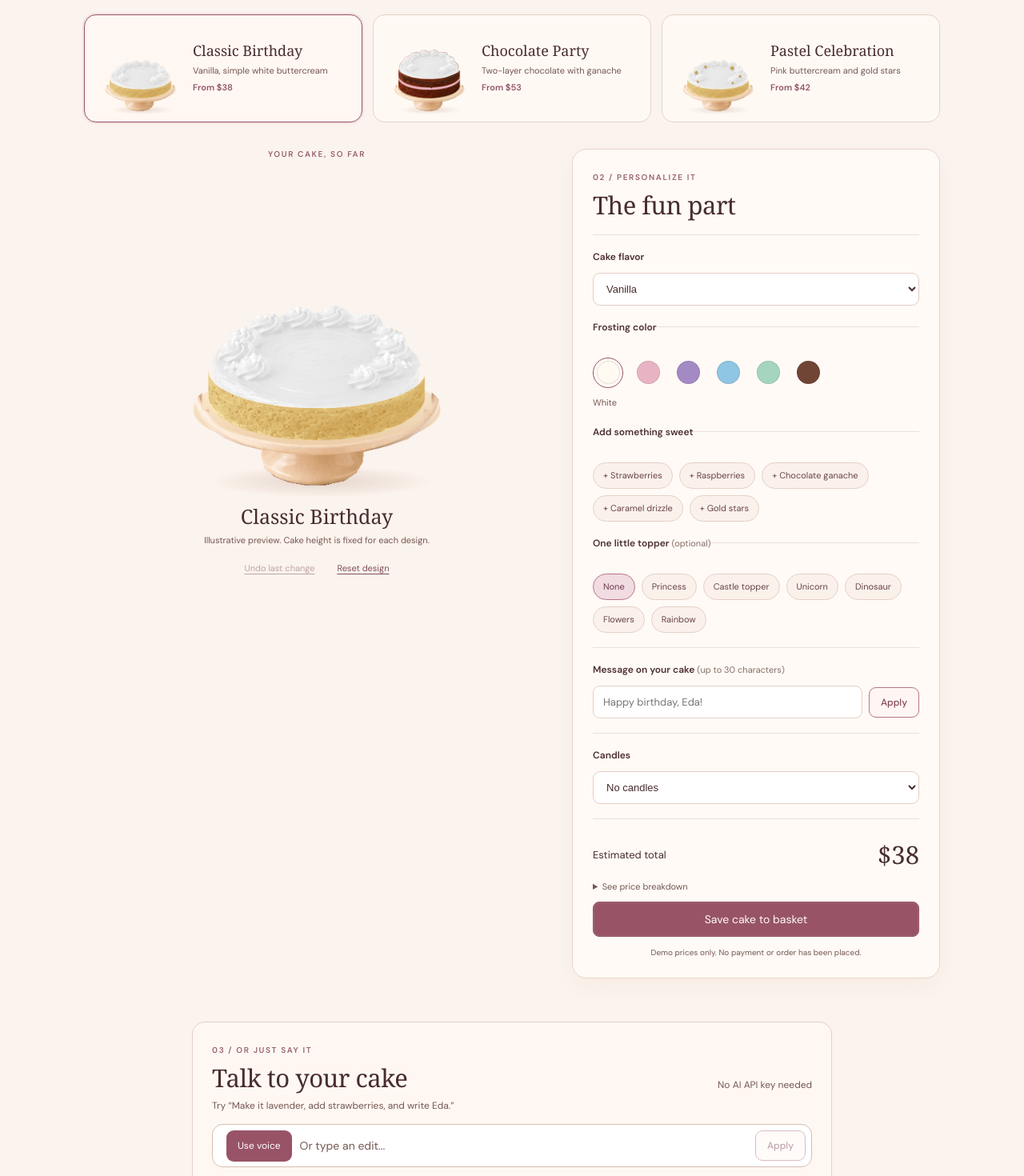
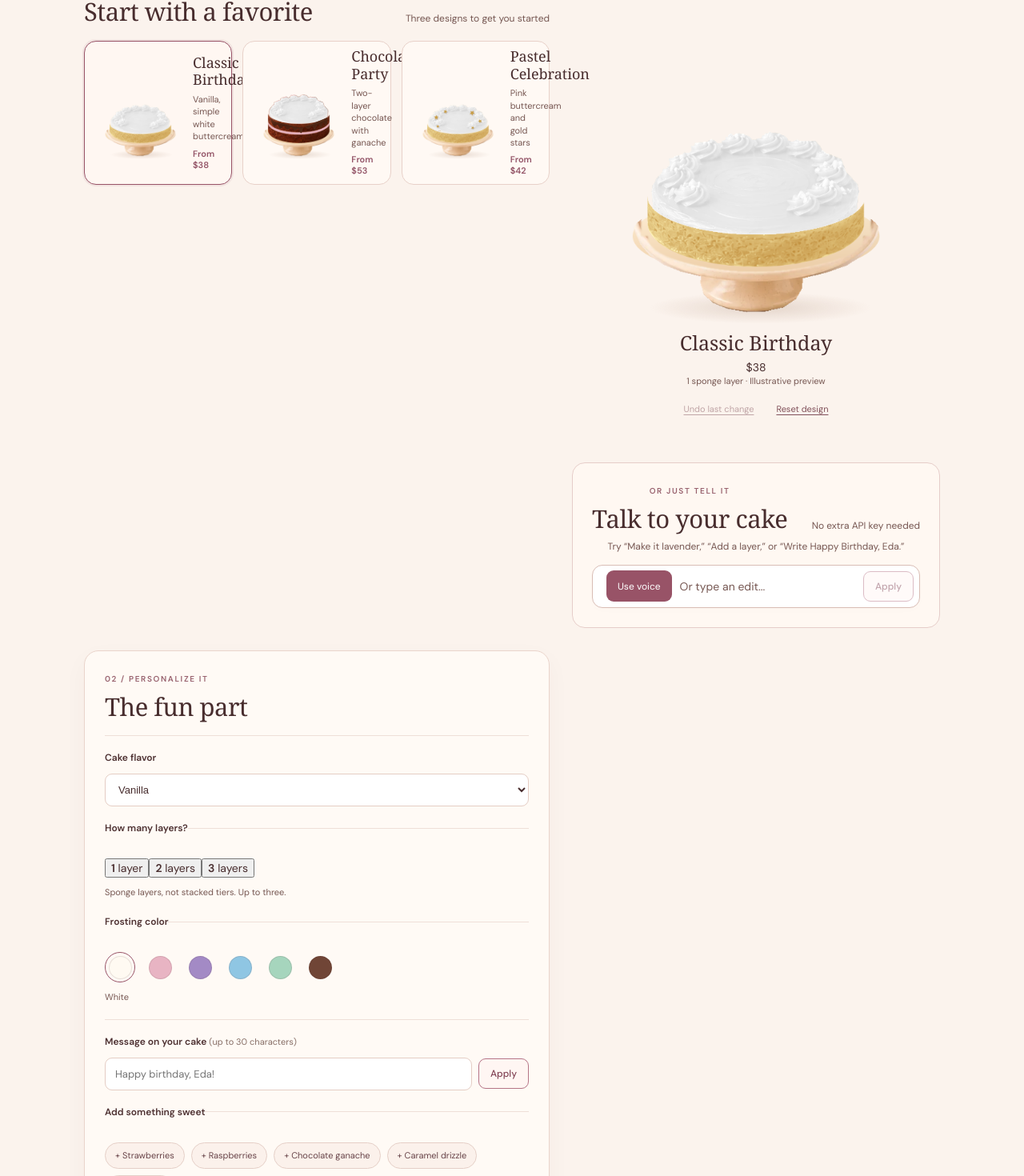
Before and after one commit to edakturk14/cake-builder, a React (Vite) app: page / in a window 1280 px wide. Shown: the part 323-1793 px from the top of the page at 80% size. Built offline with nearby package versions, Linux system fonts and the light colour scheme; a web font is replaced by a local one.

Commit message:
Put templates left, cake and voice center, personalization right; restore layer controls

```diff
--- a/src/App.tsx
+++ b/src/App.tsx
@@ -116,10 +116,11 @@ export default function App() {
     <main className="customizer-main">
       <div className="customizer-heading">
         <p className="eyebrow">A LITTLE CAKE, MADE YOUR WAY</p>
-        <h1>Make it yours.</h1>
+        <h1>Let's make your cake.</h1>
         <p className="heading-caption">Choose a cake we can make, then add your own little touches.</p>
       </div>
 
+      <div className="customizer-workspace">
       <section className="template-picker" aria-labelledby="template-title">
         <div className="section-intro"><div><span className="step-label">01 / CHOOSE YOUR CAKE</span><h2 id="template-title">Start with a favorite</h2></div><p>Three designs to get you started</p></div>
         <div className="template-grid">
@@ -132,16 +133,40 @@ export default function App() {
         </div>
       </section>
 
-      <div className="customizer-workspace">
+
         <section className="customizer-preview" aria-label="Live cake preview">
           <span className="step-label">YOUR CAKE, SO FAR</span>
           <CakeScene cake={cake} label={template.name + ' customized'} />
-          <p className="preview-name">{template.name}</p>
-          <p className="preview-hint">Illustrative preview. Cake height is fixed for each design.</p>
+          <div className="preview-summary">
+            <p className="preview-name">{template.name}</p>
+            <span className="preview-price">{formatMoney(estimate.totalCents)}</span>
+          </div>
+          {cake.inscription && <p className="preview-inscription" role="status">On your cake: <strong>{cake.inscription}</strong></p>}
+          <p className="preview-hint">{cake.layers} sponge layer{cake.layers === 1 ? '' : 's'} · Illustrative preview</p>
           <div className="preview-actions">
             <button type="button" className="text-button" onClick={() => { dispatch({ type: 'undo' }); setNotice('Undid the last edit.'); }} disabled={!design.history.length}>Undo last change</button>
             <button type="button" className="text-button" onClick={() => { dispatch({ type: 'select', cake: createTemplateCake(selected) }); setNotice('Restored the original design.'); }}>Reset design</button>
           </div>
+
+        <section className="voice-section" aria-labelledby="voice-title">
+          <div className="section-intro"><div><span className="step-label">OR JUST TELL IT</span><h2 id="voice-title">Talk to your cake</h2></div><p>No extra API key needed</p></div>
+          <p className="voice-examples">Try “Make it lavender,” “Add a layer,” or “Write Happy Birthday, Eda.”</p>
+          <form className="composer" onSubmit={submitCommand}>
+            <button type="button" className={'mic-button' + (speech.listening ? ' is-listening' : '')}
+              onClick={speech.toggle} disabled={!speech.supported} aria-pressed={speech.listening}>
+              {speech.listening ? 'Stop listening' : 'Use voice'}</button>
+            <label htmlFor="cake-command" className="sr-only">Type a cake change</label>
+            <input id="cake-command" className="composer-input" value={command} onChange={event => setCommand(event.target.value)}
+              maxLength={250} placeholder="Or type an edit..."/>
+            <button type="submit" className="secondary-button" disabled={!command.trim()}>Apply</button>
+          </form>
+          {!speech.supported && <p className="subtle-caption">Voice isn't supported here; controls and text still work.</p>}
+          {speech.listening && <p className="subtle-caption">Listening for a cake change…</p>}
+          {speech.interimTranscript && <p className="voice-transcript">“{speech.interimTranscript}”</p>}
+          {lastCommand && !speech.interimTranscript && <p className="voice-transcript">You said: “{lastCommand}”</p>}
+          {notice && <p className="user-notice" role="status">{notice}</p>}
+          {speech.error && <p className="error-note" role="alert">{speech.error}</p>}
+        </section>
         </section>
 
         <section className="customizer-editor" aria-labelledby="personalize-title">
@@ -152,6 +177,17 @@ export default function App() {
               {BAKERY_FLAVORS.map(item => <option value={item.id} key={item.id}>{item.label}</option>)}
             </select>
           </div>
+          <fieldset className="edit-group layer-picker">
+            <legend>How many layers?</legend>
+            <div className="layer-options">
+              {([1, 2, 3] as const).map(layers => <button type="button" key={layers}
+                className={'layer-choice' + (cake.layers === layers ? ' is-selected' : '')}
+                aria-pressed={cake.layers === layers} onClick={() => edit({ layers })}>
+                <strong>{layers}</strong> <span>{layers === 1 ? 'layer' : 'layers'}</span>
+              </button>)}
+            </div>
+            <small className="subtle-caption">Sponge layers, not stacked tiers. Up to three.</small>
+          </fieldset>
           <fieldset className="edit-group">
             <legend>Frosting color</legend>
             <div className="color-options">{BAKERY_COLORS.map(color => <button type="button" key={color}
@@ -160,6 +196,14 @@ export default function App() {
               onClick={() => edit({ colors: { frosting: color } })}><span style={{ backgroundColor: PALETTE_BY_ID[color].hex }} /></button>)}</div>
             <small className="subtle-caption">{cake.colors.frosting ? PALETTE_BY_ID[cake.colors.frosting].label : 'Natural frosting'}</small>
           </fieldset>
+          <div className="edit-group">
+            <label htmlFor="writing">Message on your cake <span className="quiet">(up to 30 characters)</span></label>
+            <form className="inline-edit" onSubmit={applyMessage}>
+              <input id="writing" value={messageDraft} maxLength={30} onChange={event => setMessageDraft(event.target.value)} placeholder="Happy birthday, Eda!"/>
+              <button type="submit" className="secondary-button">Apply</button>
+            </form>
+            {cake.inscription && <button type="button" className="text-button" onClick={() => edit({ inscription: '' })}>Clear writing</button>}
+          </div>
           <fieldset className="edit-group">
             <legend>Add something sweet</legend>
             <div className="option-chips">{BAKERY_TOPPINGS.map(item => <button type="button" key={item.id}
@@ -179,14 +223,6 @@ export default function App() {
                 aria-pressed={cake.toppers[0] === item.id} onClick={() => edit({ toppers: [item.id] })}>{item.label}</button>)}
             </div>
           </fieldset>
-          <div className="edit-group">
-            <label htmlFor="writing">Message on your cake <span className="quiet">(up to 30 characters)</span></label>
-            <form className="inline-edit" onSubmit={applyMessage}>
-              <input id="writing" value={messageDraft} maxLength={30} onChange={event => setMessageDraft(event.target.value)} placeholder="Happy birthday, Eda!"/>
-              <button type="submit" className="secondary-button">Apply</button>
-            </form>
-            {cake.inscription && <button type="button" className="text-button" onClick={() => edit({ inscription: '' })}>Clear writing</button>}
-          </div>
           <div className="edit-group">
             <label htmlFor="candle-style">Candles</label>
             <select id="candle-style" value={cake.candles.style} onChange={event => {
@@ -214,26 +250,6 @@ export default function App() {
           </div>
         </section>
       </div>
-
-      <section className="voice-section" aria-labelledby="voice-title">
-        <div className="section-intro"><div><span className="step-label">03 / OR JUST SAY IT</span><h2 id="voice-title">Talk to your cake</h2></div><p>No AI API key needed</p></div>
-        <p className="voice-examples">Try “Make it lavender, add strawberries, and write Eda.”</p>
-        <form className="composer" onSubmit={submitCommand}>
-          <button type="button" className={'mic-button' + (speech.listening ? ' is-listening' : '')}
-            onClick={speech.toggle} disabled={!speech.supported} aria-pressed={speech.listening}>
-            {speech.listening ? 'Stop listening' : 'Use voice'}</button>
-          <label htmlFor="cake-command" className="sr-only">Type a cake change</label>
-          <input id="cake-command" className="composer-input" value={command} onChange={event => setCommand(event.target.value)}
-            maxLength={250} placeholder="Or type an edit..."/>
-          <button type="submit" className="secondary-button" disabled={!command.trim()}>Apply</button>
-        </form>
-        {!speech.supported && <p className="subtle-caption">Voice isn't supported here; controls and text still work.</p>}
-        {speech.listening && <p className="subtle-caption">Listening for a cake change…</p>}
-        {speech.interimTranscript && <p className="voice-transcript">“{speech.interimTranscript}”</p>}
-        {lastCommand && !speech.interimTranscript && <p className="voice-transcript">You said: “{lastCommand}”</p>}
-        {notice && <p className="user-notice" role="status">{notice}</p>}
-        {speech.error && <p className="error-note" role="alert">{speech.error}</p>}
-      </section>
 
       <section className="custom-request" id="custom-request" aria-labelledby="custom-request-title">
         <div><span className="step-label">SOMETHING MORE COMPLICATED?</span><h2 id="custom-request-title">Dreaming of a castle-shaped cake?</h2>
```
